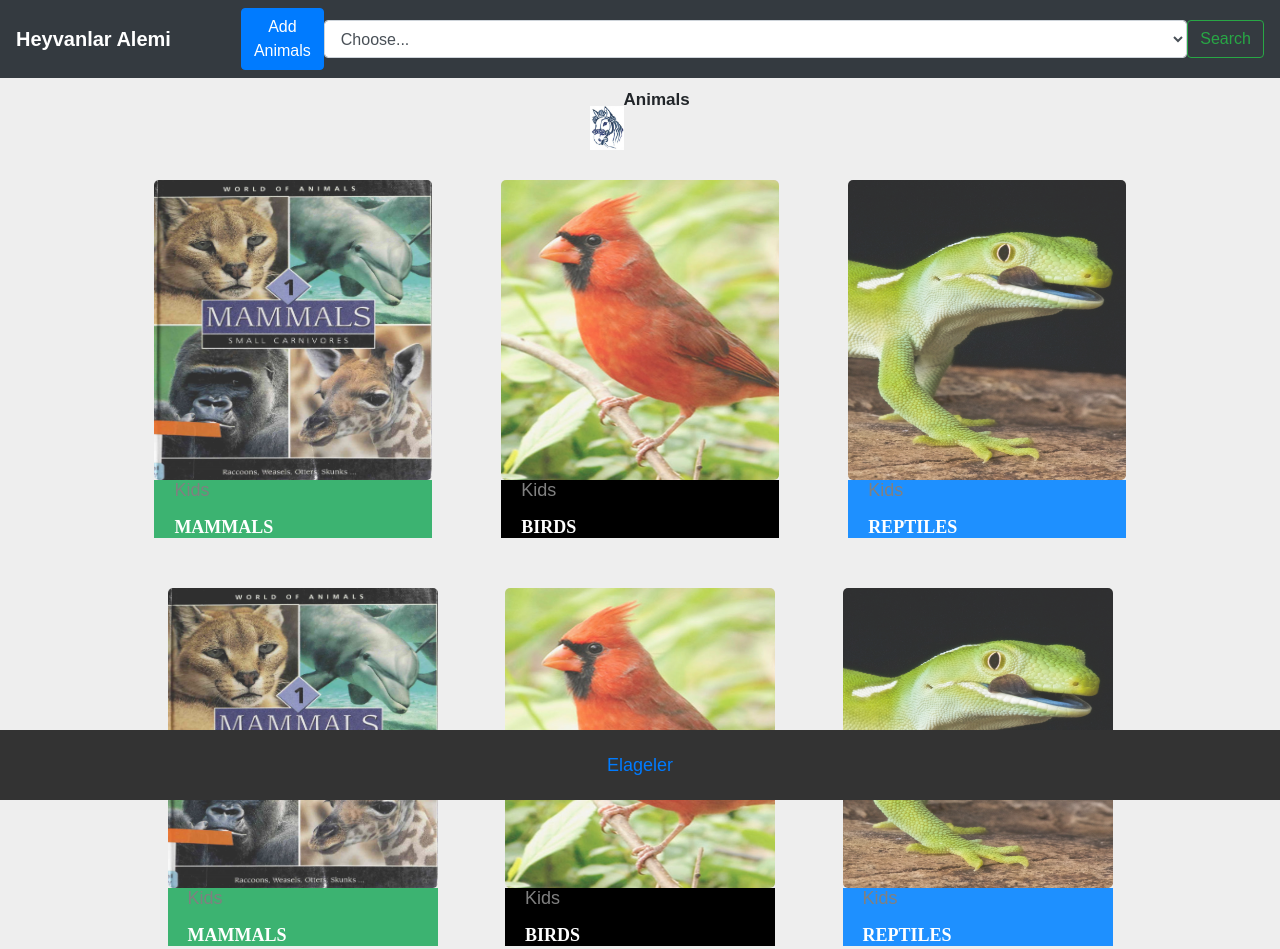
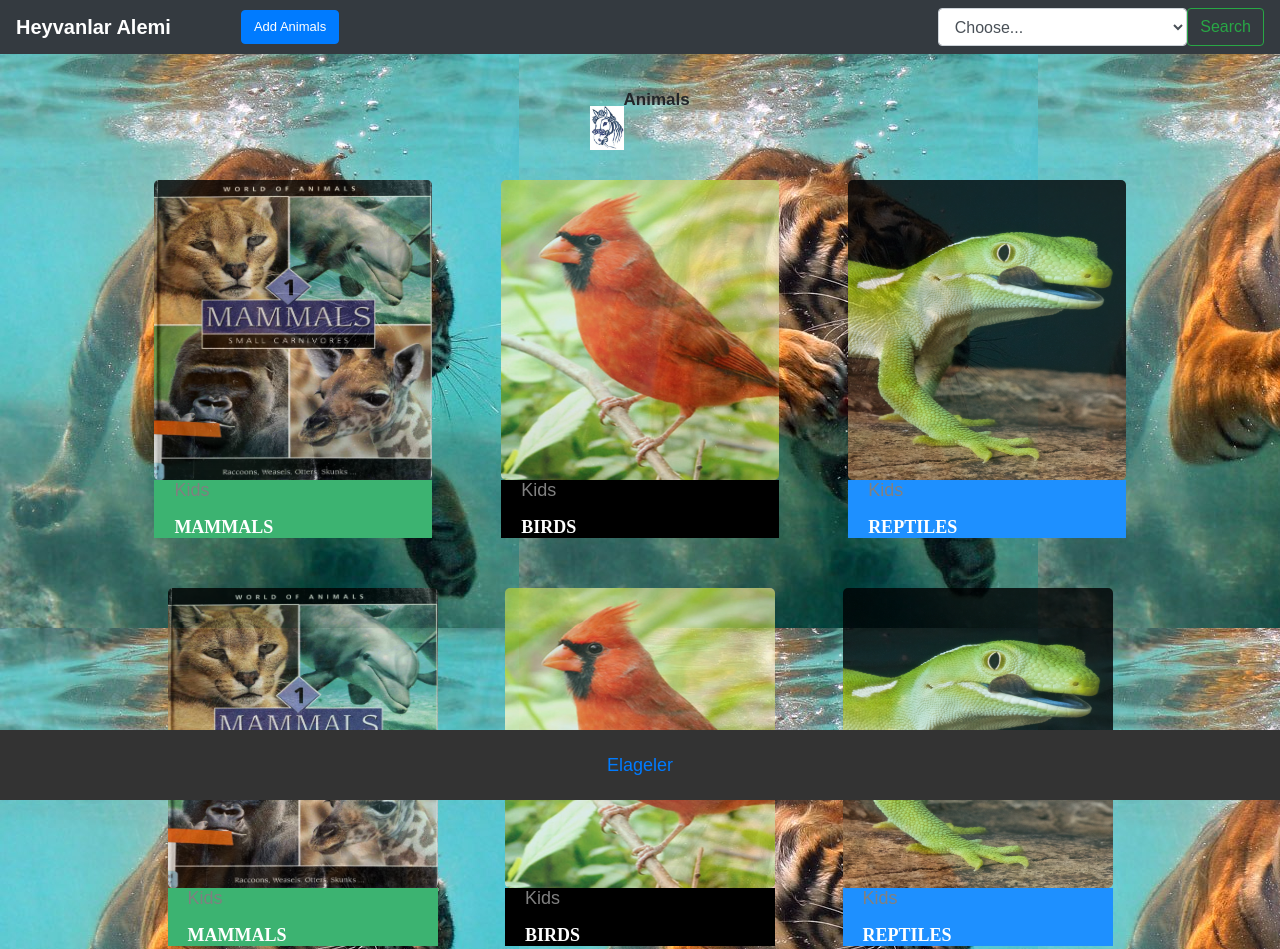
Before and after one commit to pk4noob/Animals_project, a plain HTML site: page index.html in a window 1280 px wide. Shown: the top 949 px of the page. Drawn offline with nearby package versions, Linux system fonts and the light colour scheme; files whose address does not match are found by name.

Commit message:
ele bele

```diff
--- a/assest/css/style.css
+++ b/assest/css/style.css
@@ -4,7 +4,7 @@
 body{
     font: 18px arial, sans-serif;
     background: #eee;
-    background-image: url("/home/orxan/Documents/REPOS/Proyek_heftelik/Image/animals.jpeg");
+    background-image: url("/home/orxan/Documents/REPOS/Proyek_heftelik/Image/sirrr.jpg");
 }
 #heyvan{
     margin-right: 70px;
@@ -140,21 +140,15 @@ footer{
 .modal-backdrop {
     z-index: -999 !important;
 }
-/* #btnnnn{
+#btnnnn{
     font-size: 13px;
 
 }
 #category_o{
-    width: 14%;
-} */
-/* #navbarTogglerDemo03{
-    display: flex;
-    flex-direction: row;
-    justify-content: center;
-    align-items: center;
+    width: 20%;
 }
 
- */
+
 
 
 
--- a/assest/java/javas.js
+++ b/assest/java/javas.js
@@ -242,7 +242,6 @@ if (form === null) {
 
 
 
-
 function allStorage(e) {
     $("#btnClick").click(function () {
         var data = $("#category_o").val()
```
Also changed, not shown: Image/animalssir.jpg (added), Image/animalsss22.jpg (added), Image/sirrr.jpg (added).
